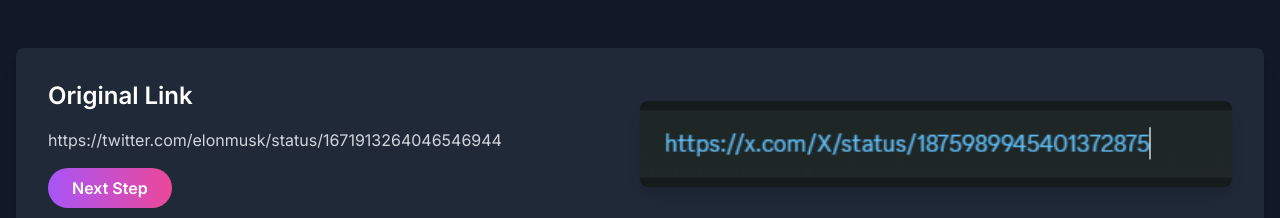
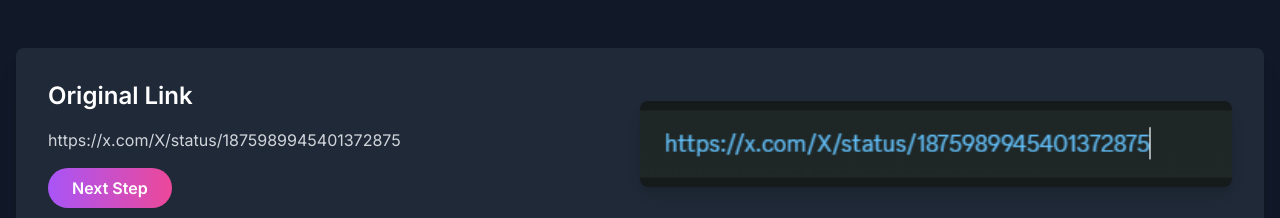
Before and after one commit to mtzamanpk/vx-converter-web, a Next.js app in the folder vx-converter-landing/: page / in a window 1280 px wide. Shown: the part 1260-1478 px from the top of the page. Built offline with nearby package versions, Linux system fonts and the light colour scheme.

Commit message:
updated typo

```diff
--- a/vx-converter-landing/app/components/Demo.tsx
+++ b/vx-converter-landing/app/components/Demo.tsx
@@ -6,7 +6,7 @@
 const demoSteps = [
   {
     title: 'Original Link',
-    content: 'https://twitter.com/elonmusk/status/1671913264046546944',
+    content: 'https://x.com/X/status/1875989945401372875',
     image: '/Step_1.png'
   },
   {
```
